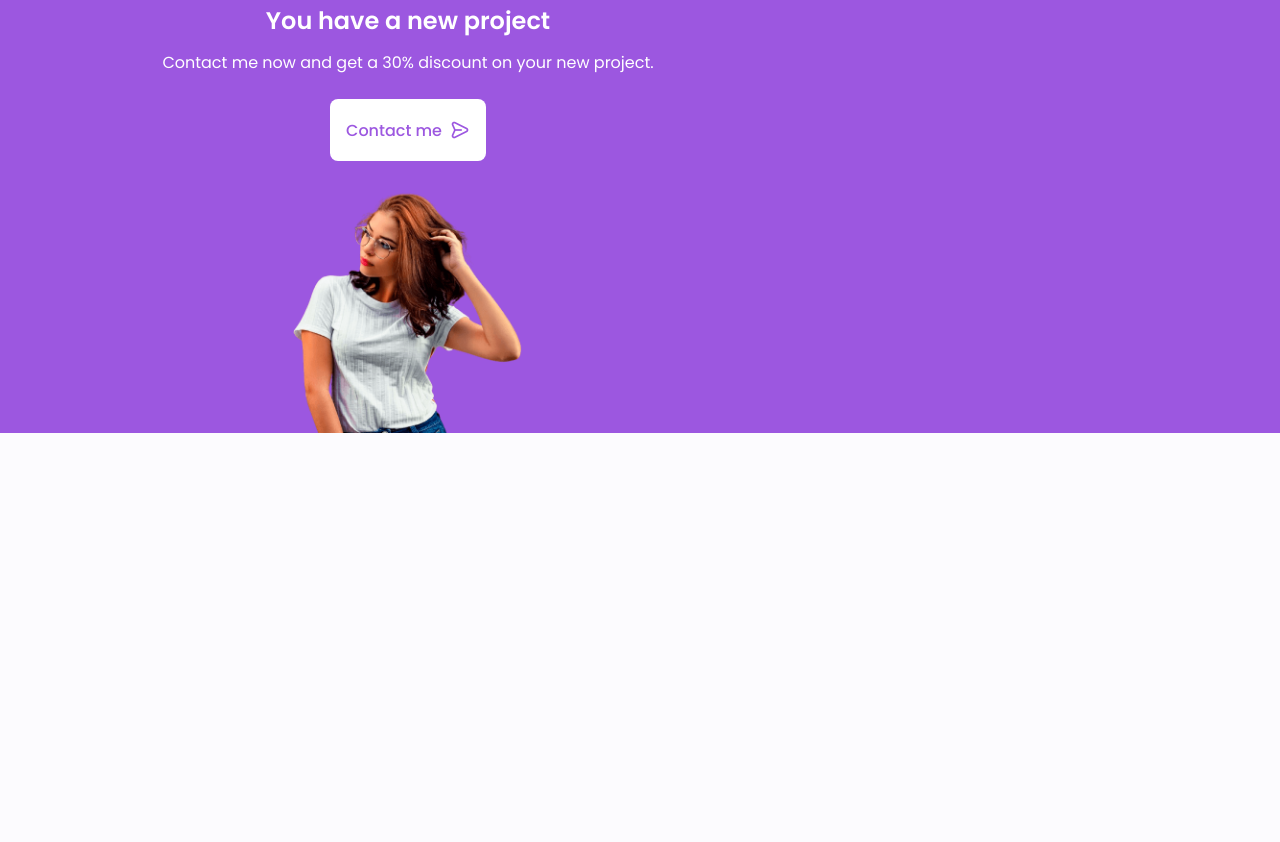
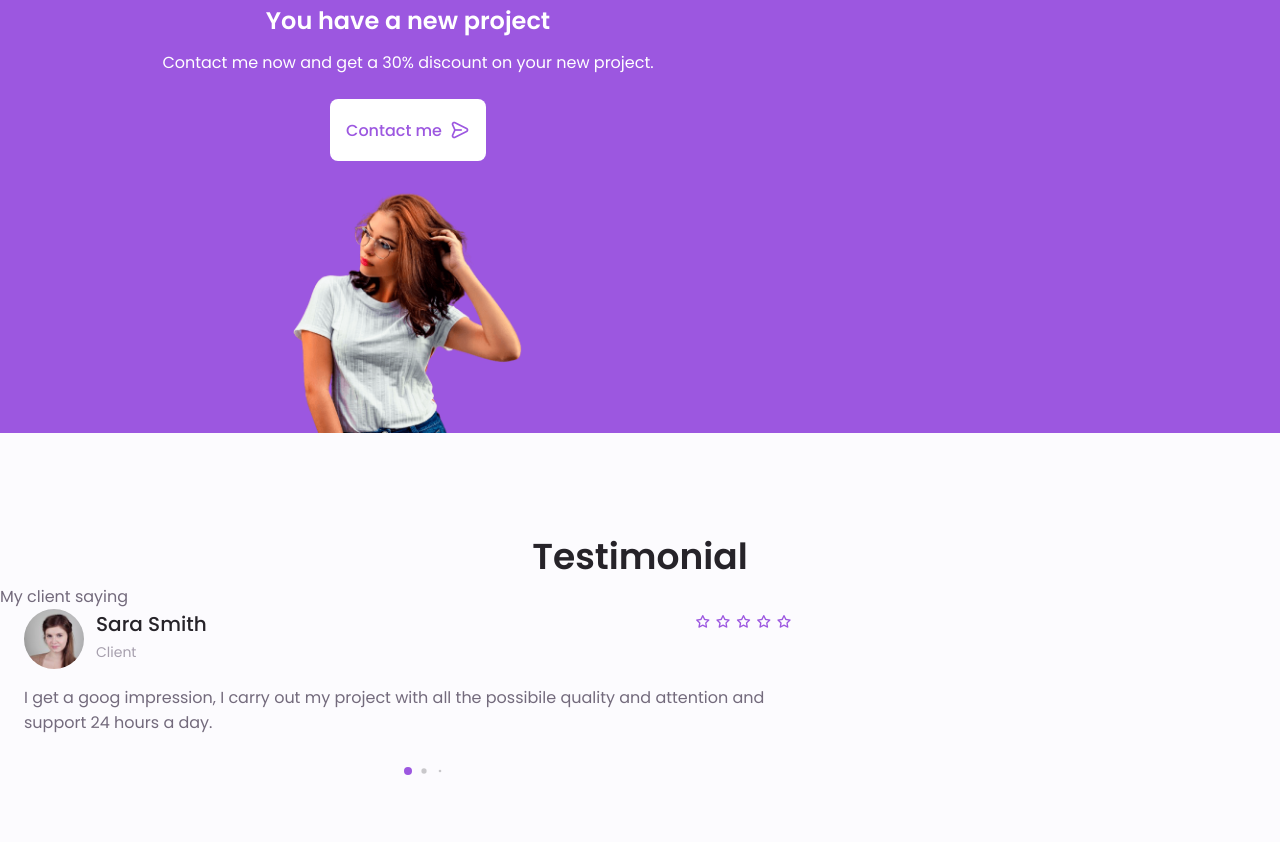
Before and after one commit to FathimaSineera/CyberWardersTask3, a plain HTML site: page index.html in a window 1280 px wide. Shown: the part 3997-4839 px from the top of the page. Before the commit the page ends 4542 px from the top, so only its background shows below. Drawn offline with nearby package versions, Linux system fonts and the light colour scheme.

Commit message:
testimonial

```diff
--- a/assets/css/style.css
+++ b/assets/css/style.css
@@ -666,8 +666,36 @@ img{
     justify-self: center;
 }
 /*==================== TESTIMONIAL ====================*/
-
-
+.testimonial__data,.testimonial__header{
+    display: flex;
+}
+.testimonial__data{
+    justify-content: space-between;
+    margin-bottom: var(--mb-1);
+}
+.testimonial__img{
+    width: 60px;
+    height: 60px;
+    border-radius: 50%;
+    margin-right: var(--mb-0-75);
+}
+.testimonial__name{
+    font-size: var(--h3-font-size);
+    font-weight: var(--font-medium);
+}
+.testimonial__client{
+    font-size: var(--small-font-size);
+    color: var(--text-color-light);
+}
+.testimonial__description{
+    margin-bottom: var(--mb-2-5);
+}
+.testimonial__icon-star{
+    color: var(--first-color);
+}
+.swiper-container .swiper-pagination-testimonial{
+    bottom: 0;
+}
 /*==================== CONTACT ME ====================*/
 
 
--- a/assets/js/main.js
+++ b/assets/js/main.js
@@ -92,7 +92,7 @@ modelCloses.forEach((modelClose) => {
 })
 
 /*==================== PORTFOLIO SWIPER  ====================*/
-let swiper = new Swiper(".mySwiper", {
+let swiperPortfolio = new Swiper(".portfolio__container", {
     cssMode: true,
     navigation: {
       nextEl: ".swiper-button-next",
@@ -106,8 +106,13 @@ let swiper = new Swiper(".mySwiper", {
   });
 
 /*==================== TESTIMONIAL ====================*/
-
-
+  let swiperTestimonial = new Swiper(".testimonial__container", {
+    pagination: {
+      el: ".swiper-pagination",
+      dynamicBullets: true,
+      dynamicBullets:true,
+    },
+  });
 /*==================== SCROLL SECTIONS ACTIVE LINK ====================*/
 
 
--- a/index.html
+++ b/index.html
@@ -689,7 +689,91 @@
                 </div>
             </section>
             <!--==================== TESTIMONIAL ====================-->
+            <section class="testimonial section">
+                <h2 class="section__title">Testimonial</h2>
+                <span class="secttion__subtitle">My client saying</span>
 
+                <div class="testimonial__container container swiper-container mySwiper">
+                    <div class="swiper-wrapper">
+                        <!--==================== TESTIMONIAL 1 ====================-->
+                        <div class="testimonial__content swiper-slide">
+                            <div class="testimonial__data">
+                                <div class="testimonial__header">
+                                    <img src="assets/img/testimonial1.jpg" alt="" class="testimonial__img">
+
+                                    <div>
+                                        <h3 class="testimonial__name">Sara Smith</h3>
+                                        <span class="testimonial__client">Client</span>
+                                    </div>
+                                </div>
+
+                                <div>
+                                    <i class="uil uil-star testimonial__icon-star"></i>
+                                    <i class="uil uil-star testimonial__icon-star"></i>
+                                    <i class="uil uil-star testimonial__icon-star"></i>
+                                    <i class="uil uil-star testimonial__icon-star"></i>
+                                    <i class="uil uil-star testimonial__icon-star"></i>
+                                </div>
+                            </div>
+
+                            <p class="testimonial__description">I get a goog impression, I carry out my project with all the possibile quality
+                                and attention and support 24 hours a day.</p>
+                        </div>
+
+                        <!--==================== TESTIMONIAL 2 ====================-->
+                        <div class="testimonial__content swiper-slide">
+                            <div class="testimonial__data">
+                                <div class="testimonial__header">
+                                    <img src="assets/img/testimonial2.jpg" alt="" class="testimonial__img">
+
+                                    <div>
+                                        <h3 class="testimonial__name">Maat Robinson</h3>
+                                        <span class="testimonial__client">Client</span>
+                                    </div>
+                                </div>
+
+                                <div>
+                                    <i class="uil uil-star testimonial__icon-star"></i>
+                                    <i class="uil uil-star testimonial__icon-star"></i>
+                                    <i class="uil uil-star testimonial__icon-star"></i>
+                                    <i class="uil uil-star testimonial__icon-star"></i>
+                                    <i class="uil uil-star testimonial__icon-star"></i>
+                                </div>
+                            </div>
+
+                            <p class="testimonial__description">I get a goog impression, I carry out my project with all the possibile quality
+                                and attention and support 24 hours a day.</p>
+                        </div>
+
+                        <!--==================== TESTIMONIAL 3 ====================-->
+                        <div class="testimonial__content swiper-slide">
+                            <div class="testimonial__data">
+                                <div class="testimonial__header">
+                                    <img src="assets/img/testimonial3.jpg" alt="" class="testimonial__img">
+
+                                    <div>
+                                        <h3 class="testimonial__name">Raul Harris</h3>
+                                        <span class="testimonial__client">Client</span>
+                                    </div>
+                                </div>
+
+                                <div>
+                                    <i class="uil uil-star testimonial__icon-star"></i>
+                                    <i class="uil uil-star testimonial__icon-star"></i>
+                                    <i class="uil uil-star testimonial__icon-star"></i>
+                                    <i class="uil uil-star testimonial__icon-star"></i>
+                                    <i class="uil uil-star testimonial__icon-star"></i>
+                                </div>
+                            </div>
+
+                            <p class="testimonial__description">I get a goog impression, I carry out my project with all the possibile quality
+                                and attention and support 24 hours a day.</p>
+                        </div>
+                    </div>
+                    <!--add pagination-->
+                    <div class="swiper-pagination swiper-pagination-testimonial"></div>
+                </div>
+            </section>
             <!--==================== CONTACT ME ====================-->
 
 
```
